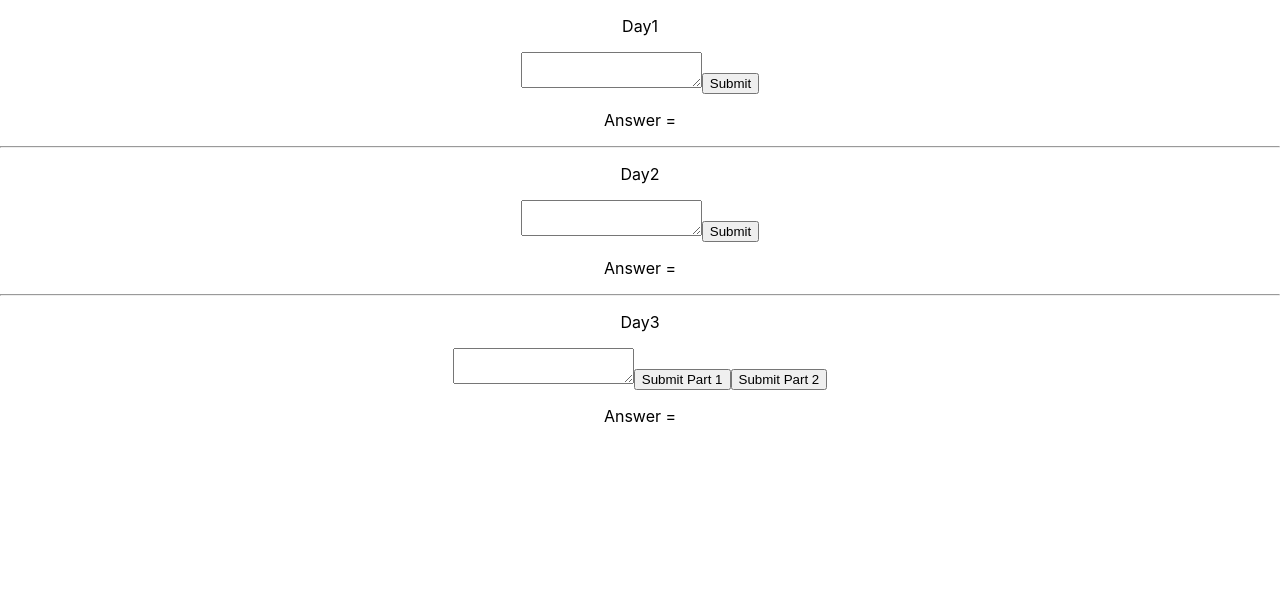
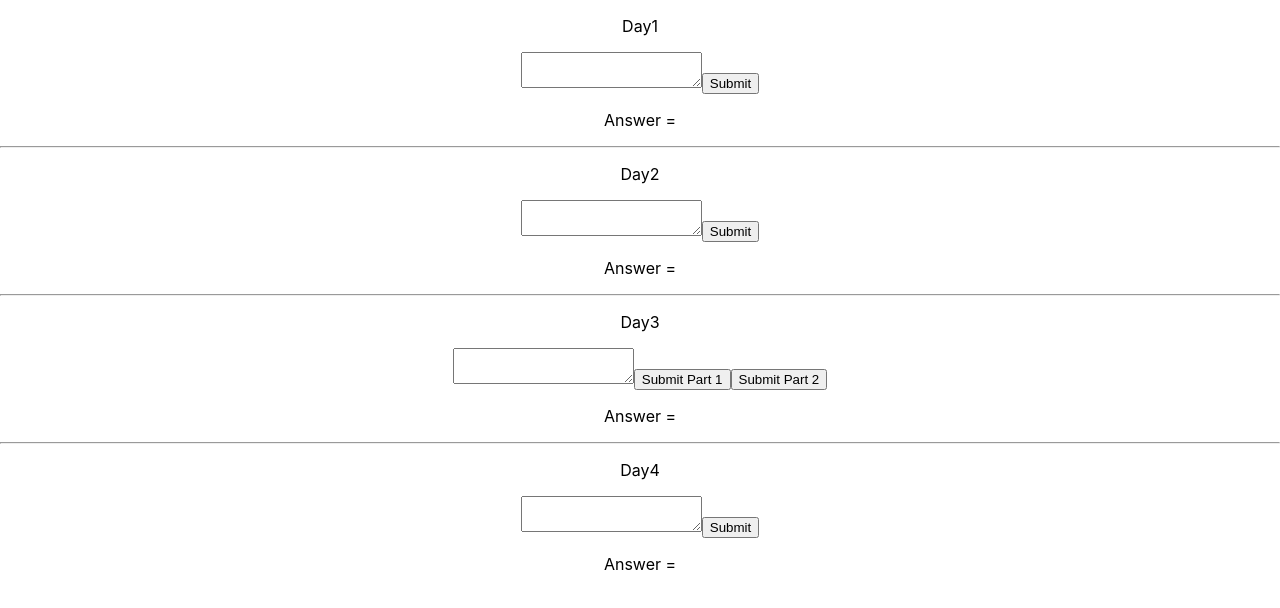
Before and after one commit to stevewyres/advent2022react, a React (Create React App) app: page / in a window 1280 px wide. Shown: the top 608 px of the page. Built offline with nearby package versions, Linux system fonts and the light colour scheme.

Commit message:
completed day 4

```diff
--- a/src/App.js
+++ b/src/App.js
@@ -2,7 +2,7 @@ import './App.css';
 import Day1 from './day1';
 import Day2 from './day2';
 import Day3 from './day3';
-
+import Day4 from './day4';
 function App() {
   return (
     <div className="App">
@@ -14,6 +14,9 @@ function App() {
       <hr></hr>
       <p>Day3</p>
       <Day3/>
+      <hr></hr>
+      <p>Day4</p>
+      <Day4/>
     </div>
 
   );
--- /dev/null
+++ b/src/day4.js
@@ -0,0 +1,43 @@
+import {useState} from 'react';
+
+function Day4() {
+  const [message, setMessage] = useState('');
+  const [answer, setAnswer] = useState('');
+
+  function handleOnChange(e) {
+    setMessage(e.target.value);
+  }
+
+  // function checkResultWithinOther([firstItemLow, firstItemHigh], [secondItemLow, secondItemHigh]) { // does a contain b?
+  //   return firstItemLow <= secondItemLow && secondItemHigh <= firstItemHigh;
+  // }
+
+  function checkResultWithinOtherPart2([firstItemLow, firstItemHigh], [secondItemLow, secondItemHigh]) { // does a contain b?
+    return firstItemLow <= secondItemHigh && firstItemHigh >= secondItemLow;
+  }
+
+  function handleSubmit(e) {
+    e.preventDefault();
+
+    const elfAnswer = message.trimEnd().split('\n')
+        .map(item => item.split(',').map(x => x.split("-").map(Number)));
+
+    console.log(elfAnswer);
+    const filteredAnswer = elfAnswer.filter(([a, b]) => {
+      return checkResultWithinOtherPart2(a, b) || checkResultWithinOtherPart2(b, a);
+    });
+
+    console.log('steve', filteredAnswer.length);
+    setAnswer(filteredAnswer.length);
+    return;
+  }
+  return (
+  <div>
+    <textarea id="day1Input" onChange={handleOnChange}/>
+    <button type="button" onClick={handleSubmit}>Submit</button>
+    <p>Answer = {answer}</p>
+  </div>
+  )
+}
+
+export default Day4;
```
